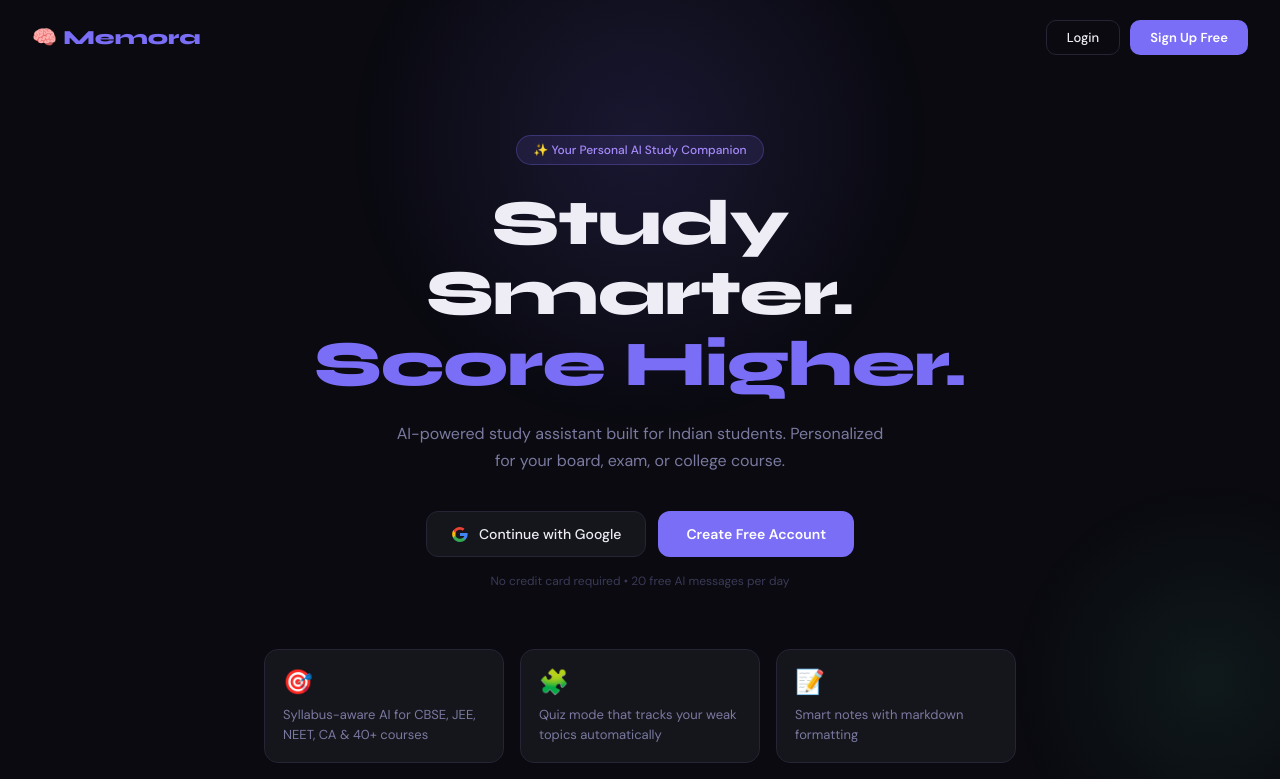
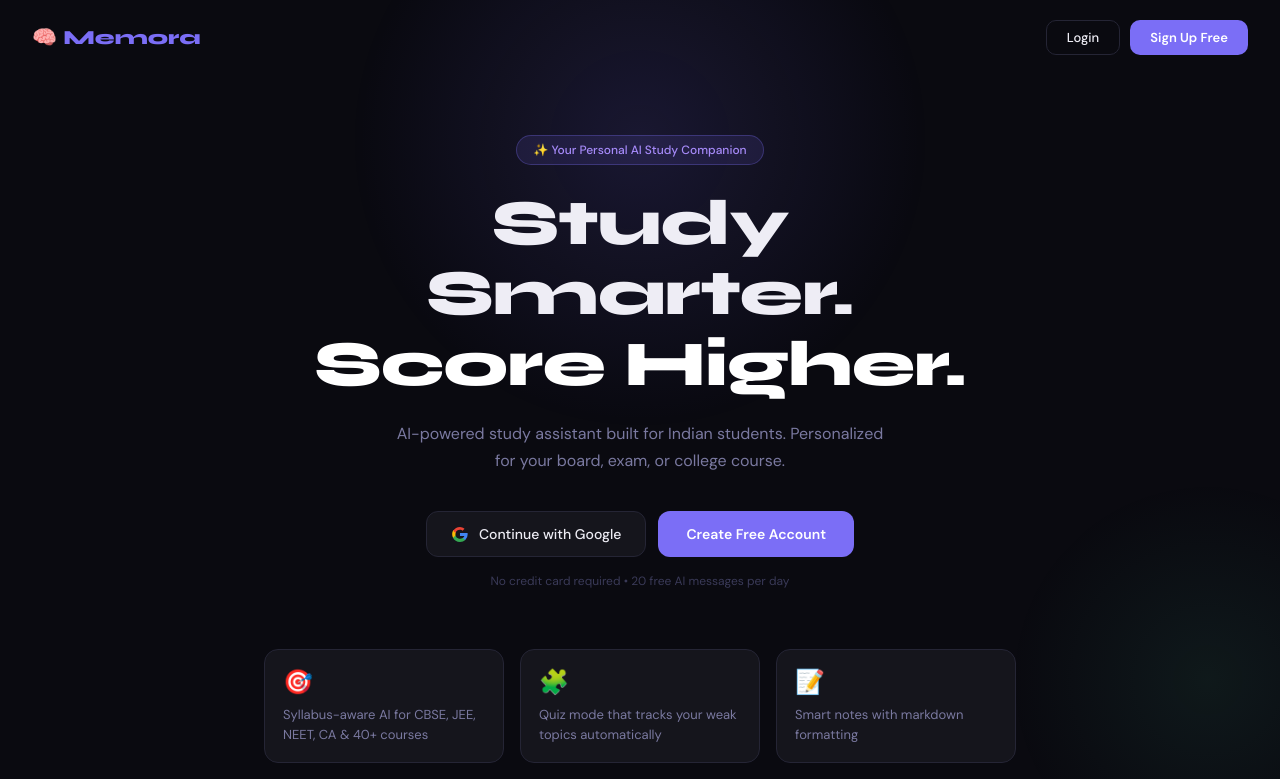
Before and after one commit to harshdahima-ops/memora-, a React (Vite) app: page / in a window 1280 px wide. Shown: the top 779 px of the page. Built offline with nearby package versions, Linux system fonts and the light colour scheme.

Commit message:
Change text color in header from purple to white

```diff
--- a/src/App.jsx
+++ b/src/App.jsx
@@ -240,7 +240,7 @@
             ✨ Your Personal AI Study Companion
           </div>
           <h1 className="fade-up-d1" style={{fontFamily:"'Syne',sans-serif",fontSize:'clamp(36px,7vw,64px)',fontWeight:800,lineHeight:1.1,marginBottom:20,letterSpacing:-1}}>
-            Study Smarter.<br/><span style={{color:'#7B6EF6'}}>Score Higher.</span>
+            Study Smarter.<br/><span style={{color:'#FFFFFF'}}>Score Higher.</span>
           </h1>
           <p className="fade-up-d2" style={{fontSize:16,color:'#7A79A0',lineHeight:1.7,marginBottom:36,maxWidth:500,margin:'0 auto 36px'}}>
             AI-powered study assistant built for Indian students. Personalized for your board, exam, or college course.
```
